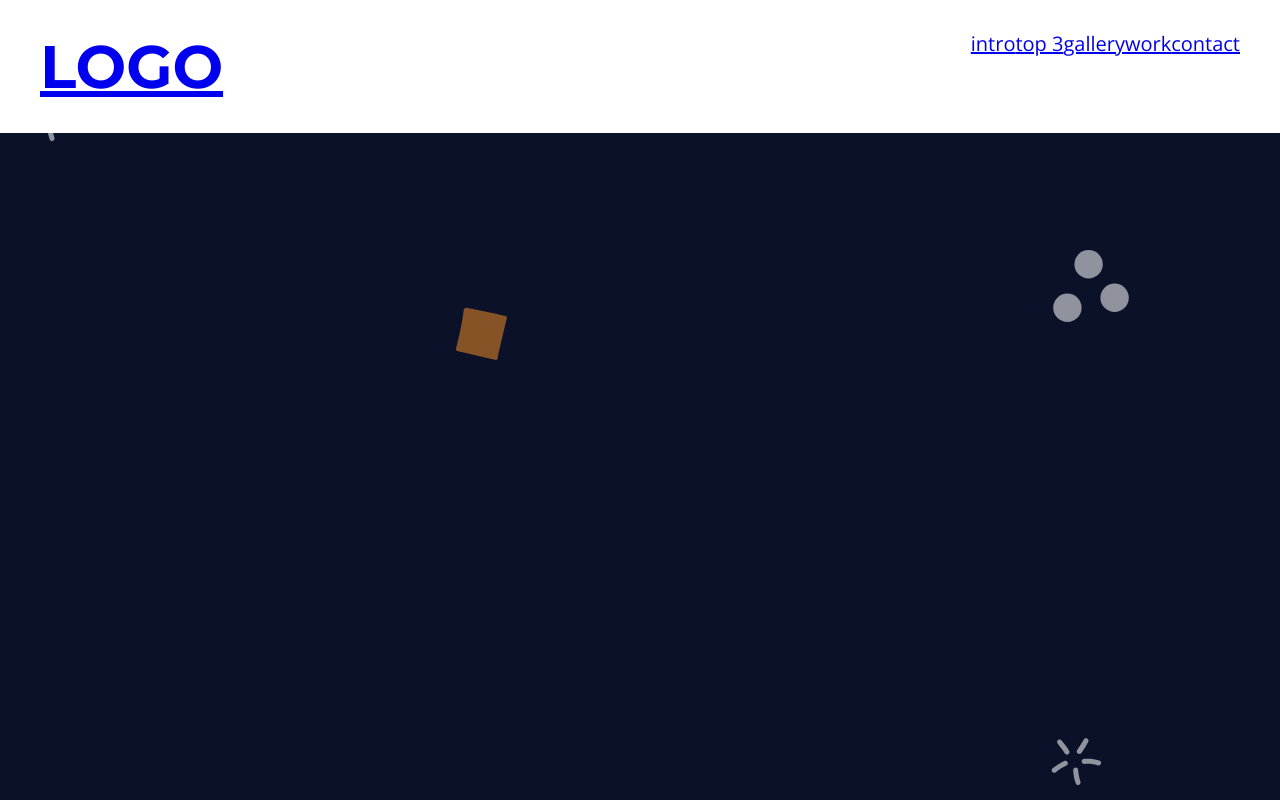
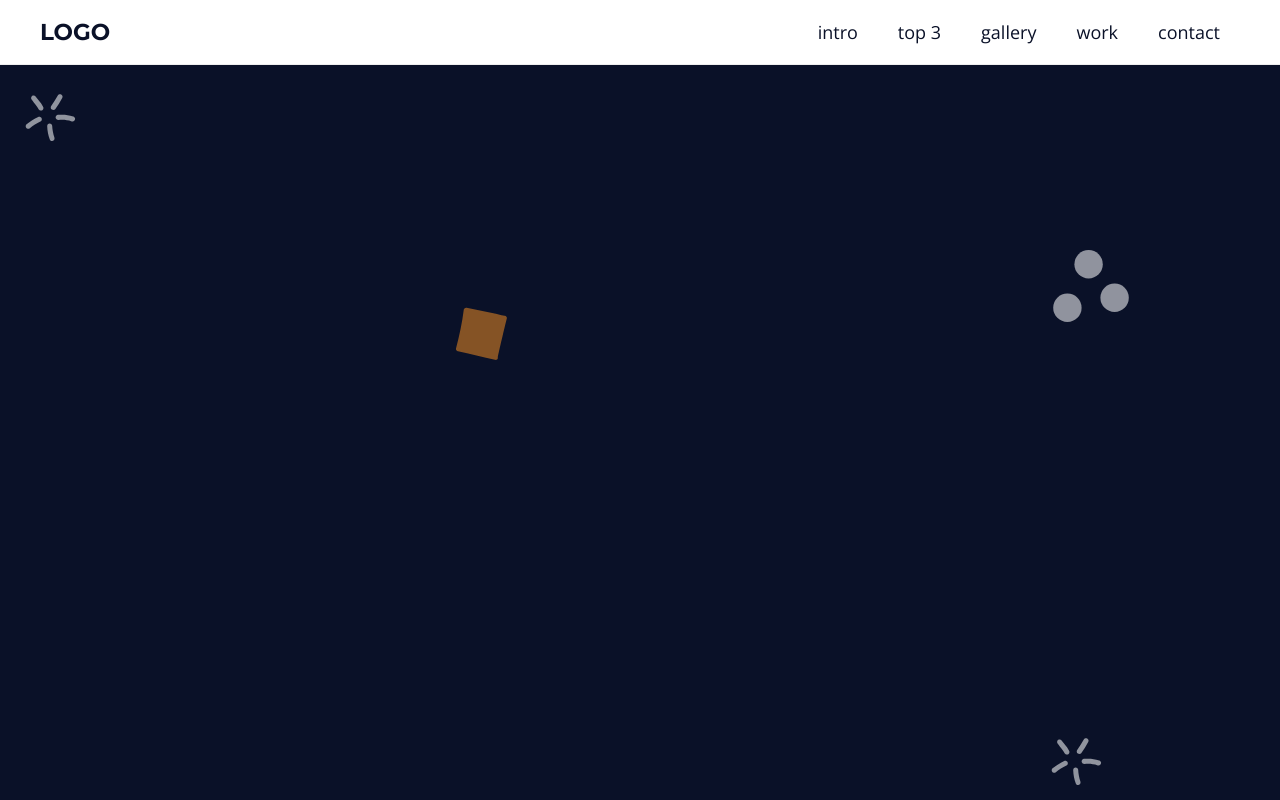
Before and after one commit to EduCostaGitHub/landing, a plain HTML site: page index.html in a window 1280 px wide. Shown: the top 800 px of the page. Drawn offline with nearby package versions, Linux system fonts and the light colour scheme.

Commit message:
menu finish

```diff
--- a/assets/css/styles.css
+++ b/assets/css/styles.css
@@ -1,6 +1,7 @@
 :root {
     --primary-color: #0A1128;
     --white-color: #FFFFFF;
+    --light-gray-color: #EEEEEE;
     --gap: 3rem;
 }
 
@@ -19,7 +20,12 @@ body {
     color: var(--primary-color);
 }
 
-h1, h2, h3, h4, h5, h6 {
+h1,
+h2,
+h3,
+h4,
+h5,
+h6 {
     font-family: "Montserrat", sans-serif;
 }
 
@@ -48,6 +54,10 @@ h6 {
     font-size: 3.5rem;
 }
 
+a {
+    text-decoration: none;
+}
+
 .main-bg {
     background-image: url('../img/main-bg.svg');
     background-size: cover;
@@ -72,15 +82,28 @@ h6 {
 .menu {
     background: var(--white-color);
     position: fixed;
-    top:0;
+    top: 0;
     left: 0;
     right: 0;
     width: 100%;
+    border-bottom: 1px solid var(--light-gray-color);
 }
 
 .menu-content {
     display: flex;
     justify-content: space-between;
+    align-items: center;
+    padding-top: 0;
+    padding-bottom: 0;
+}
+
+.menu h1 {
+    font-size: 2.3rem;
+    color: var(--primary-color);
+}
+
+.menu h1 a {
+    color: inherit;
 }
 
 .menu ul {
@@ -90,4 +113,24 @@ h6 {
 
 .menu ul li a {
     display: block;
+    padding: 2rem;
+    font-size: 1.8rem;
+    color: var(--primary-color);
+    position: relative;
 }
+
+.menu ul li a::after {
+    content: '';
+    position: absolute;
+    bottom: 1rem;
+    left: 50%;
+    width: 0;
+    height: 0.2rem;
+    background: crimson;
+    transition: all 300ms ease-in-out;
+}
+
+.menu ul li a:hover::after {
+    width: 50%;
+    left: 25%;
+}
```
